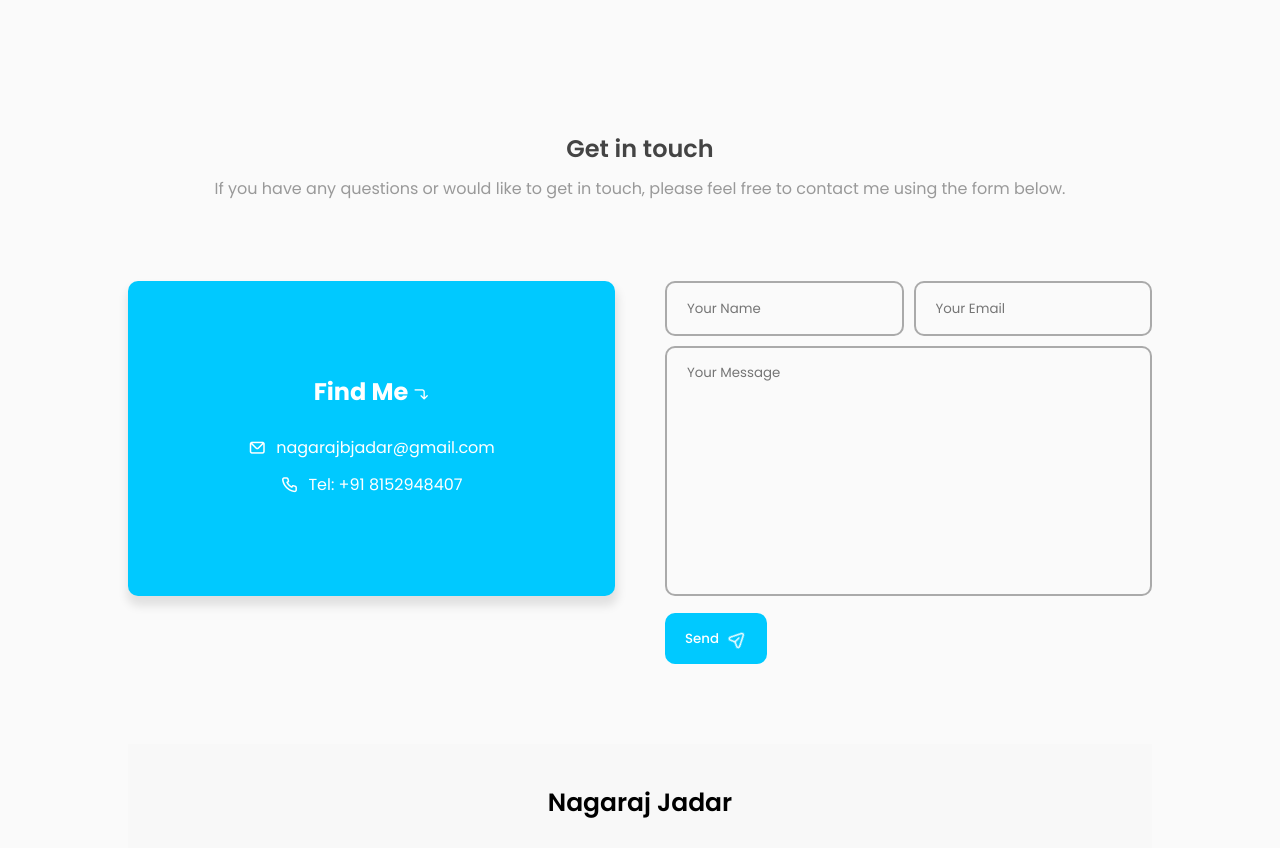
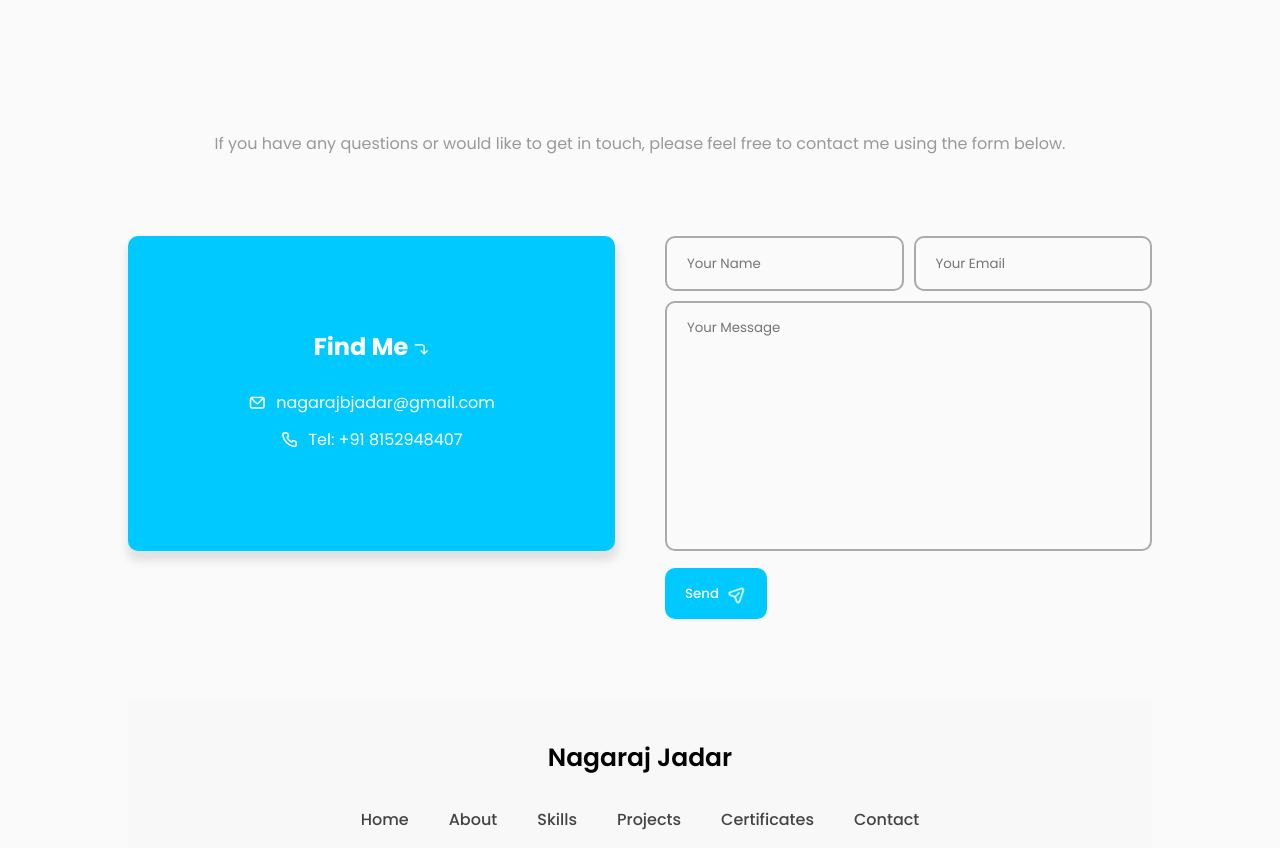
Before and after one commit to Nagaraj-Jadar/nagaraj-jadar.github.io, a plain HTML site: page index.html in a window 1280 px wide. Shown: the part 5180-6028 px from the top of the page. Drawn offline with nearby package versions, Linux system fonts and the light colour scheme.

```diff
--- a/index.html
+++ b/index.html
@@ -389,7 +389,7 @@
 
        <section class="section" id="contact">
         <div class="top-header">
-            <h1>Get in touch</h1>
+            <!-- <h1>Get in touch</h1> -->
             <span>If you have any questions or would like to get in touch, please feel free to contact me using the form below.</span>
         </div>
         <div class="row">
```
